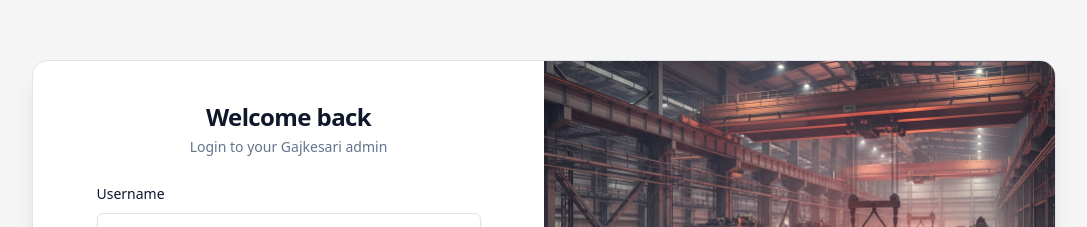
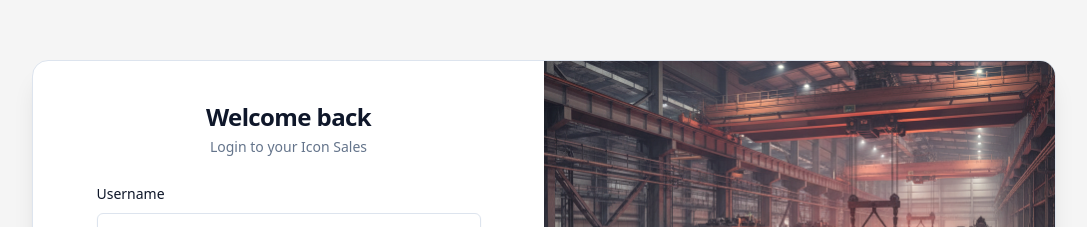
Before and after one commit to gupta1123/Icon-16thoct, a Next.js app: page /login in a window 1280 px wide. Shown: the part 145-372 px from the top of the page, without its empty margins (96-1183 px from the left). Built offline with nearby package versions, Linux system fonts and the light colour scheme; no server answers.

Commit message:
Update login page text from Gajkesari admin to Icon Sales

```diff
--- a/app/login/page.tsx
+++ b/app/login/page.tsx
@@ -40,7 +40,7 @@ export default function LoginPage() {
           <div className="mx-auto w-full max-w-sm space-y-6">
             <div className="space-y-1 text-center">
               <h1 className="text-2xl font-bold">Welcome back</h1>
-              <p className="text-sm text-muted-foreground">Login to your Gajkesari admin</p>
+              <p className="text-sm text-muted-foreground">Login to your Icon Sales</p>
             </div>
 
             <form onSubmit={handleLogin} className="space-y-4">
```
